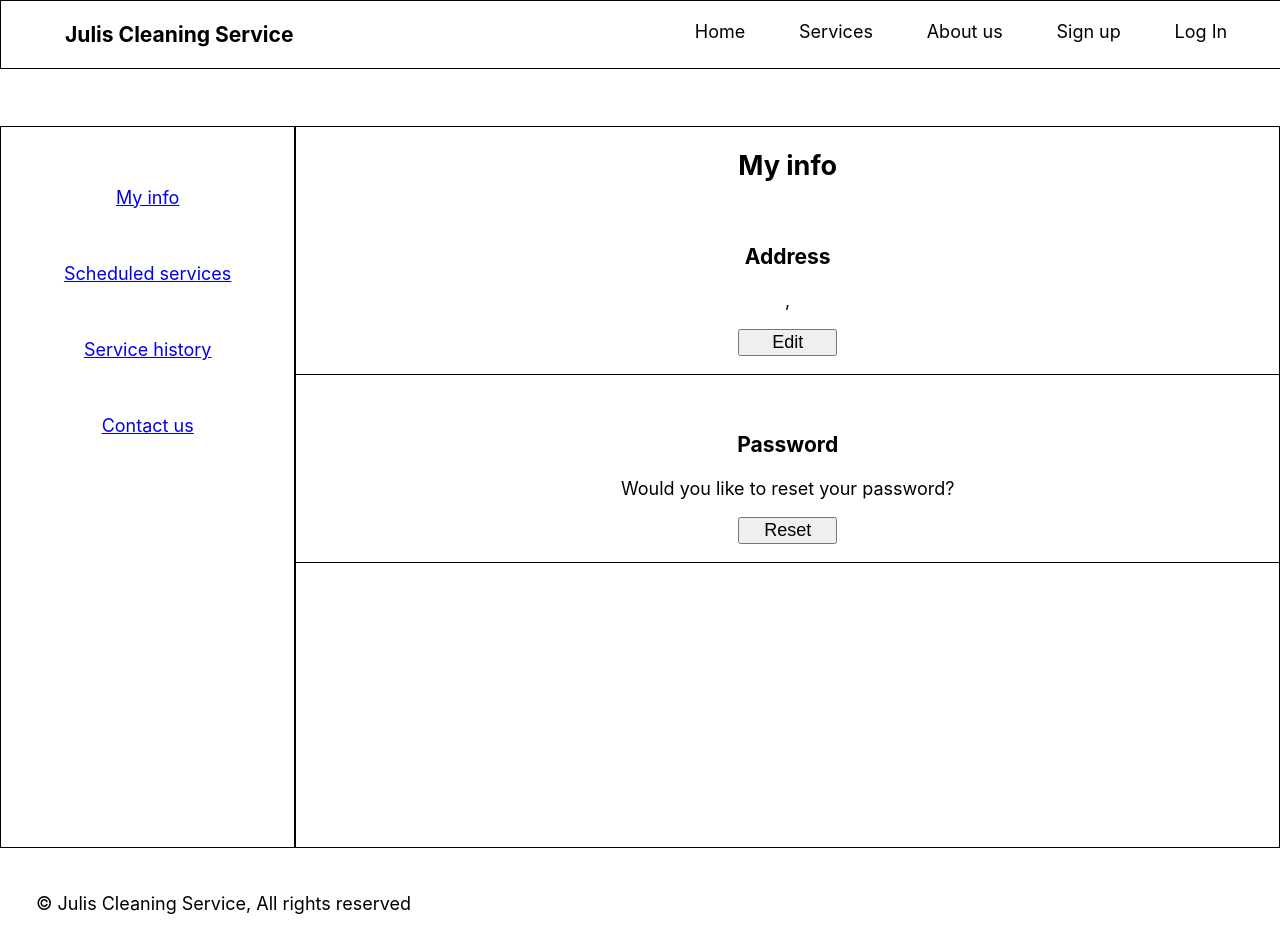
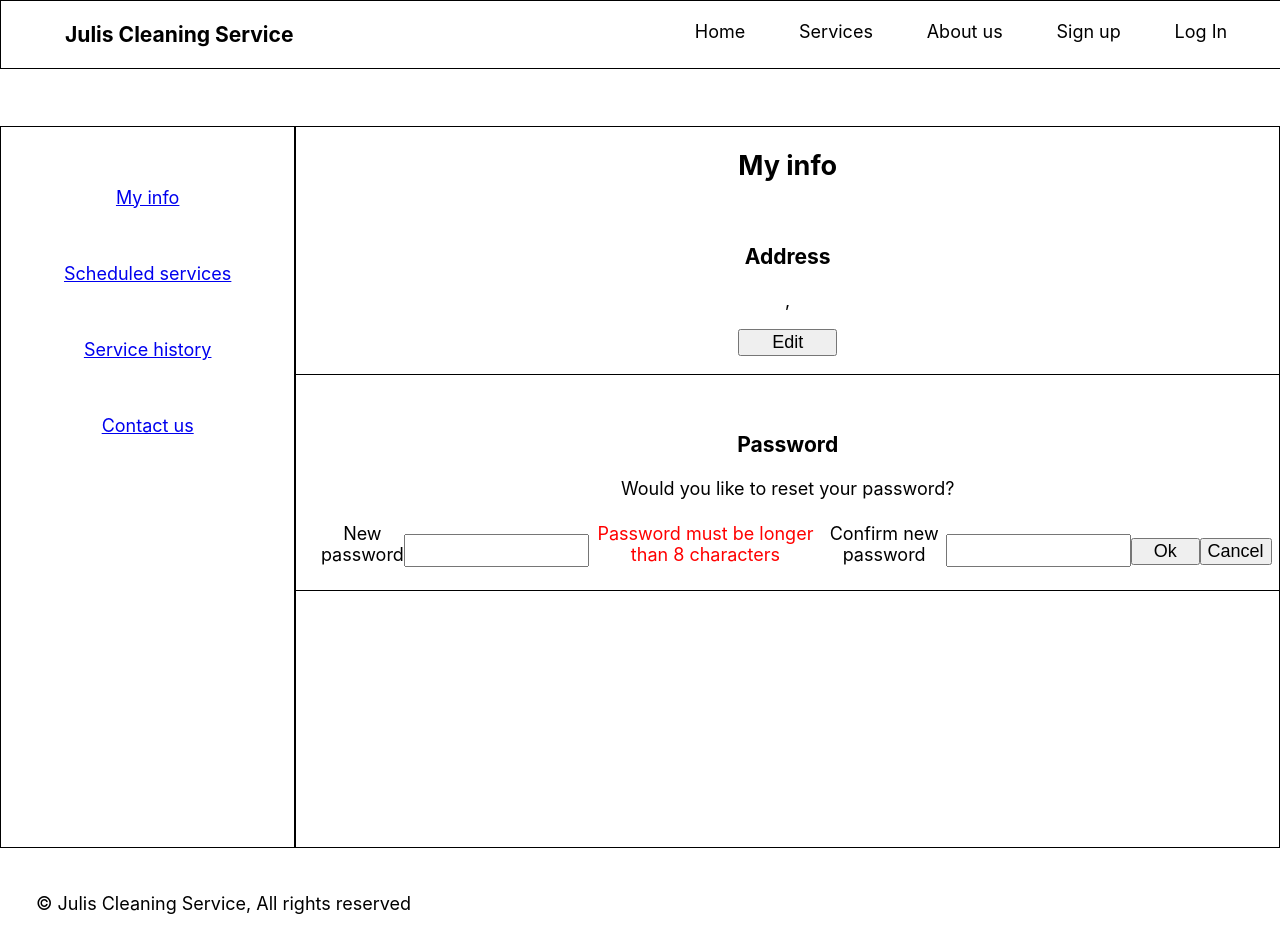
Before and after one commit to jasoncarcamo/julis, a React (Create React App) app: page /user/my-info in a window 1280 px wide. Both pictures are taken after a click on the button "Reset". Built offline with nearby package versions, Linux system fonts and the light colour scheme; no server answers.

Commit message:
Users can now reset their passwords

```diff
--- a/src/components/Profile/MyInfo/MyInfo.css
+++ b/src/components/Profile/MyInfo/MyInfo.css
@@ -1,6 +1,8 @@
 #my-info-section{
     display: flex;
     flex-direction: column;
+    height: 90vh;
+    overflow: auto;
 }
 
 #my-info-section > section{
@@ -16,3 +18,21 @@
     width: 5.5em;
     margin: 1em auto;
 }
+
+#rest-password-fieldset{
+    display: flex;
+}
+
+#rest-password-fieldset input{
+    display: block;
+    width: 18em;
+    height: 2em;
+    margin: .8em auto;
+}
+
+#rest-password-fieldset button{
+    display: block;
+    width: 5.5em;
+    font-size: 1em;
+    margin: .8em auto;
+}
--- a/src/components/Profile/MyInfo/MyInfo.js
+++ b/src/components/Profile/MyInfo/MyInfo.js
@@ -1,6 +1,7 @@
 import React from "react";
 import UserContext from "../../../Contexts/UserContext/UserContext";
 import "./MyInfo.css";
+import TokenService from "../../../TokenService/TokenService";
 
 export default class MyInfo extends React.Component{
     constructor(props){
@@ -9,8 +10,11 @@ export default class MyInfo extends React.Component{
             user: {
 
             },
+            password: "",
+            confirmPassword: "",
             resetPassword: false,
-
+            resetSuccess: "",
+            error: ""
         };
     };
 
@@ -20,27 +24,121 @@ export default class MyInfo extends React.Component{
         this.setState({user: this.context});
     }
 
+    handlePasswordreset = (e)=> {
+        e.preventDefault();
+
+        fetch("http://localhost:8000/api/reset", {
+            method: "POST",
+            headers: {
+                'content-type': "application/json",
+                'authorization': `bearer ${TokenService.getToken()}`
+            },
+            body: JSON.stringify({
+                newPassword: this.state.password,
+                confirmPassword: this.state.confirmPassword
+            })
+        })
+            .then( res => {
+                if(!res.ok){
+                    return res.json().then( e => Promise.reject(e));
+                };
+
+                return res.json();
+            })
+            .then( resData => {
+                console.log(resData);
+                this.setState({ resetSuccess: resData.success});
+            })
+            .catch( err => {
+                console.log(err)
+                return this.setState({ error: err.error})
+            });
+    }
+
     renderNewPasswordForm = () => {
         return (
-            <form>
-                <fieldset>
+            <form onSubmit={this.handlePasswordreset}>
+                <fieldset id="rest-password-fieldset">
                     <label>
                         New password
-                        <input type="password"></input>
                     </label>
+                    <input type="password" onChange={this.handleNewPassword} value={this.state.password}></input>
+                    {this.validatePassword(this.state.password)}
 
                     <label>
                         Confirm new password
-                        <input type="password"></input>
                     </label>
+                    <input type="password" onChange={this.handleConfirmPassword} value={this.state.confirmPassword}></input>
+                    {this.handlePasswordMatch()}
+
+                    {this.state.error ? <p>{this.state.error}</p> : ""}
 
                     <button type="submit">Ok</button>
-                    <button>Cancel</button>
+                    <button onClick={this.handleResetButton}>Cancel</button>
 
                 </fieldset>
             </form>
         );
     };
+
+    handleResetButton = () => {
+        this.setState({
+            resetPassword: !this.state.resetPassword,
+            resetSuccess: ""
+        })
+    }
+
+    handleNewPassword = (e)=>{
+        this.setState({ password: e.target.value });
+    }
+
+    handleConfirmPassword = (e) => {
+        this.setState({ confirmPassword: e.target.value });
+    }
+
+    handleOkConfirm = () => {
+        this.setState({
+            password: "",
+            confirmPassword: "",
+            resetPassword: false,
+            resetSuccess: "",
+            error: ""
+        });
+    }
+
+    validatePassword = (password) => {
+        const REGEX_UPPER_LOWER_NUMBER_SPECIAL = (/(?=.*[a-z])(?=.*[A-Z])(?=.*[0-9])(?=.*[!@#$%^&])[\S]+/);
+
+        if (password.length < 8) {
+          return <span className="reg_error" style={{color: 'red'}}>Password must be longer than 8 characters</span>
+        }
+        if (password.length > 72) {
+          return <span className="reg_error" style={{color: 'orange'}}>Password must be less than 72 characters</span>
+        }
+        if (password.startsWith(' ') || password.endsWith(' ')) {
+          return <span className="reg_error" style={{color: 'orange'}}>Password must not start or end with empty spaces</span>
+        }
+        if (!REGEX_UPPER_LOWER_NUMBER_SPECIAL.test(password)) {
+          return <span className="reg_error" style={{color: 'orange'}}>Password must contain one upper case, lower case, number and special character</span>
+        }
+        return <span className="reg_error" style={{color: 'green'}}>Looking good!</span>
+      }
+
+      handlePasswordMatch = ()=>{
+
+        if(this.state.password.length > 6 && this.state.confirmPassword.length > 5 && this.state.password === this.state.confirmPassword){
+            return (<span className="reg_error" style={{color: 'green'}}>Passwords match!</span>);
+        };
+
+        if(this.state.password.length > 6 && this.state.confirmPassword.length > 5 && this.state.password !== this.state.confirmPassword){
+            return (<span className="reg_error" style={{color: 'red'}}>Passwords do not match.</span>);
+        }
+
+        if(this.state.password.length < 6 && this.state.confirmPassword.length < 5){
+            return "";
+        };
+
+    }
 
 
     render(){
@@ -68,8 +166,20 @@ export default class MyInfo extends React.Component{
                 <section id="rest-password-section">
                     <h3>Password</h3>
                     <p>Would you like to reset your password?</p>
-                    <button>Reset</button>
-                    {this.state.resetPassword ? this.renderNewPasswordForm() : ""}
+
+                    {this.state.resetSuccess ? <p><strong>{this.state.resetSuccess}</strong></p> : ""}
+                    {
+                        this.state.resetPassword && !this.state.resetSuccess
+                            ?
+                            this.renderNewPasswordForm()
+                            :
+                            ""
+                    }
+
+                    {!this.state.resetPassword ? <button onClick={this.handleResetButton}>Reset</button>
+                    : ""}
+
+                    {this.state.resetSuccess ? <button onClick={this.handleOkConfirm}>Ok</button> : ""}
                 </section>
             </section>
         );
--- a/src/components/Profile/UserHome/UserHome.js
+++ b/src/components/Profile/UserHome/UserHome.js
@@ -71,7 +71,6 @@ export default class UserHome extends React.Component{
                         return;
                     };
 
-                    console.log(futureRequests[0])
                     this.setState({requestId: futureRequests[0].id, futureRequests, loading: false });
                 })
 
```
